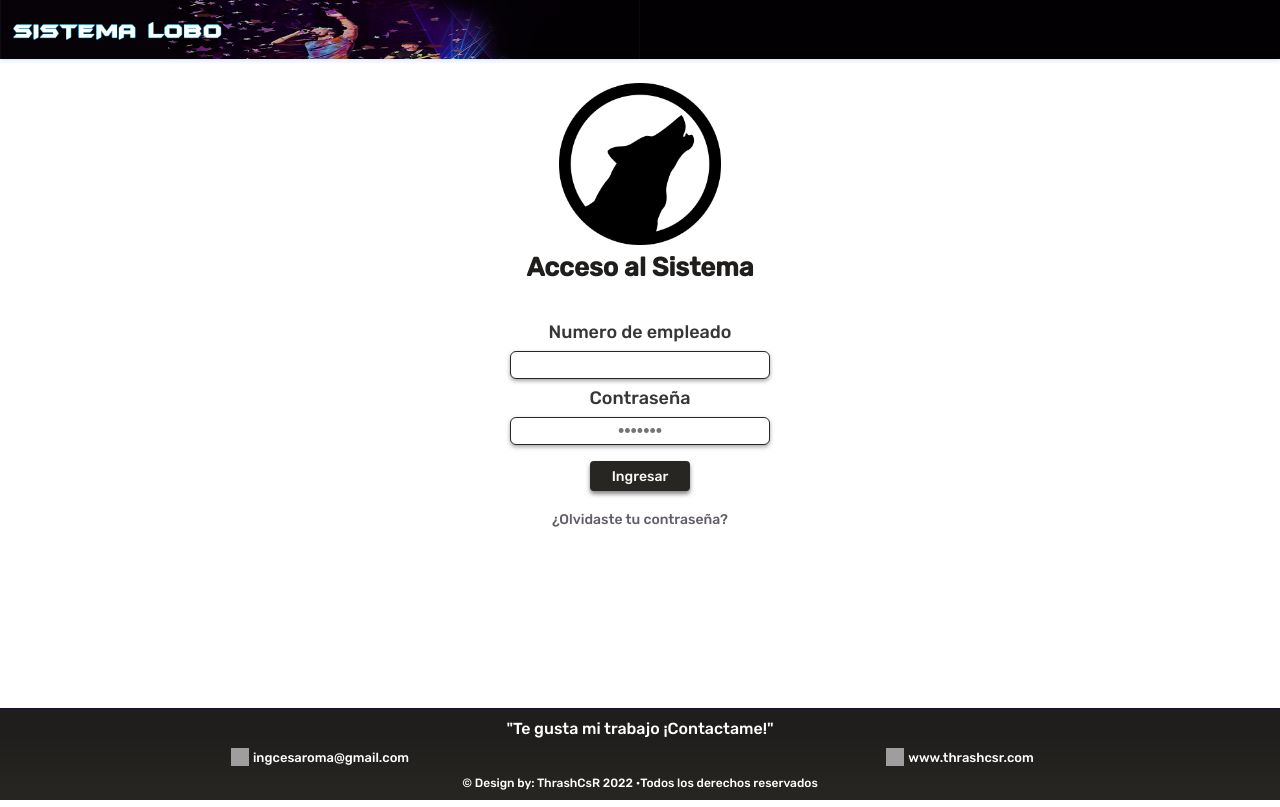
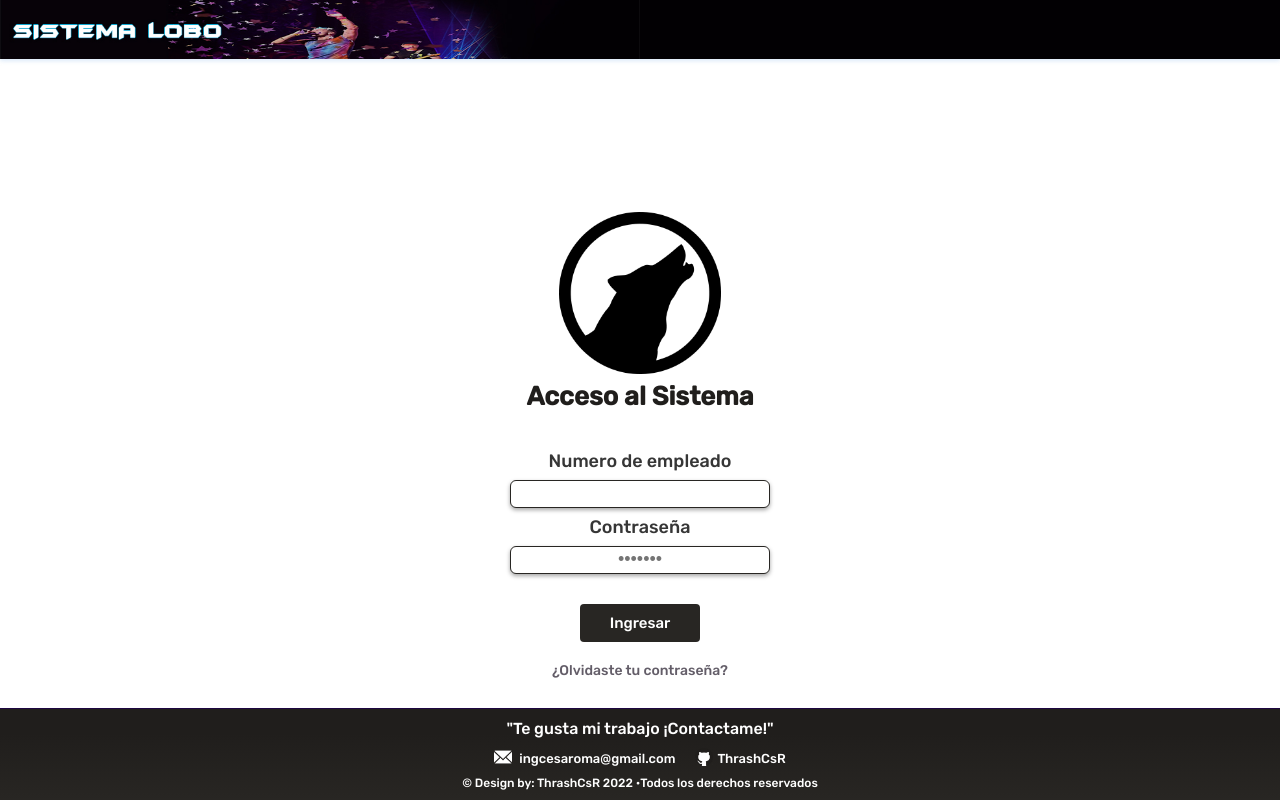
Before and after one commit to ThrashCsR/Sistema-Lobo, a plain HTML site: page login.html in a window 1280 px wide. Drawn offline with Linux system fonts and the light colour scheme; grey boxes are pictures that could not be loaded.

Commit message:
Version 1.2
Ligeras modificaciones en iconos y botones

```diff
--- a/formulario.css
+++ b/formulario.css
@@ -72,6 +72,7 @@ main{
     flex-direction: column;
     font-size: 1.5rem;
     margin-top: 20px;
+	margin-bottom: 20px;
 }
 
 .form-box{
@@ -130,14 +131,13 @@ main{
     margin-top: 10px;
     margin-bottom: 10px;
     background-color: var(--soft-blue);
-
     border: none;
     border-radius: 4px;
     text-align: center;
 
 }
 
-button{
+.button{
 	width: auto;
 	height:30px;
 	margin: 20px 10px 10px 10px ;
@@ -146,20 +146,16 @@ button{
 	border: none;
 	border-radius: 4px;
 	box-shadow: 0px 3px 4px rgba(48, 44, 44, 0.582);
-}
-
-button a{
-
 	font-size: 1.4rem;
 	font-weight: 500;
 	color: var(--off-white);
 	text-decoration:none ;
+	cursor: pointer;
 }
 
-button:hover{
-	cursor: pointer;
+
+.button:hover{
 	background-color: var(--warm-black);
-
 }
 
 footer{
@@ -194,12 +190,28 @@ footer{
 }
 
 .contact{
+	display: flex;
+	align-items: center;
+	justify-content: center;
+	margin-top: 20px;
 
-	display:flex;
-	margin-top:20px;
+}
+.contact p, a{
+	justify-self: center;
+	font-size: 1.3rem;
+	color: var(--just-white);
+	text-decoration:none;
+
 }
 
-.contact img{
+.contact-social{
+	display:inline-block ;
+	margin-left: 10px;
+	margin-right: 10px;
+
+}
+
+.contact-social img{
 
 	background-position: center;
 	background-repeat: no-repeat;
@@ -209,27 +221,3 @@ footer{
 	vertical-align: bottom;
 	margin-right:4px;
 }
-
-.contact-right{
-	display:flex ;
-	width: 50%;
-	align-items:center ;
-	justify-content: center;
-
-}
-
-.contact-left{
-	display:flex ;
-	width: 50%;
-	align-items:center ;
-	justify-content: center;
-}
-
-
-
-.contact p{
-	justify-self: center;
-	font-size: 1.3rem;
-	color: var(--just-white);
-
-}
--- a/home.css
+++ b/home.css
@@ -241,12 +241,28 @@ footer{
 }
 
 .contact{
+	display: flex;
+	align-items: center;
+	justify-content: center;
+	margin-top: 20px;
 
-	display:flex;
-	margin-top:20px;
+}
+.contact p, a{
+	justify-self: center;
+	font-size: 1.3rem;
+	color: var(--just-white);
+	text-decoration:none;
+
 }
 
-.contact img{
+.contact-social{
+	display:inline-block ;
+	margin-left: 10px;
+	margin-right: 10px;
+
+}
+
+.contact-social img{
 
 	background-position: center;
 	background-repeat: no-repeat;
@@ -256,32 +272,6 @@ footer{
 	vertical-align: bottom;
 	margin-right:4px;
 }
-
-.contact-right{
-	display:flex ;
-	width: 50%;
-	align-items:center ;
-	justify-content: center;
-
-}
-
-.contact-left{
-	display:flex ;
-	width: 50%;
-	align-items:center ;
-	justify-content: center;
-}
-
-
-
-.contact p{
-	justify-self: center;
-	font-size: 1.3rem;
-	color: var(--just-white);
-
-}
-
-
 
 @media (min-width: 880px) {
 
--- a/login.html
+++ b/login.html
@@ -17,7 +17,6 @@
             <img src="imagenes/BannerEventosSistema-desktop.jpg" alt="Banner sistema integra">
     </header>
     <main>
-        <section class="main-login">
         <div class="login">
             <a href="index.html"><img src="imagenes/wolf_emblem.png" alt="logo lobo"></a>
             <h1>Acceso al Sistema</h1>
@@ -29,24 +28,20 @@
                 <label for="password" class="label">Contraseña</label>
                 <input type="password" placeholder="•••••••"  required >
                 <a href="Home.html">Ingresar</a>
-                    <label>¿Olvidaste tu contraseña?</label>
+                <p>¿Olvidaste tu contraseña?</p>
             </form>
         </div>
-        </section>
     </main>
     <footer>
         <div class="footer">
             <p>"Te gusta mi trabajo ¡Contactame!"</p>
         </div>
         <div class="contact">
-            <div class="contact-right">
-                <img src="https://icones.pro/wp-content/uploads/2021/05/icones-de-messagerie-noires.png" alt="">
-                <p>ingcesaroma@gmail.com</p>
+            <div class="contact-social">
+                <p><img src="iconos/mail.png" alt="correo">  ingcesaroma@gmail.com</p>
             </div>
-
-            <div class="contact-left">
-                <img src="https://licenciatura.iconos.edu.mx/P_I/2021-1/cartel/pedro/images/klipartz.com.png" alt="">
-                <p>www.thrashcsr.com</p>
+            <div class="contact-social">
+                <a href="https://github.com/ThrashCsR"><img src="iconos/git.png" alt="Github">ThrashCsR</a>
             </div>
         </div>
         <div class="by">
--- a/loginmobile.css
+++ b/loginmobile.css
@@ -32,6 +32,92 @@ header img{
 	width:100%;
 	min-width: 320px;
 	height: auto;
+}
+
+main{
+	display: flex;
+	flex-direction: column;
+	align-items: center;
+	justify-content: center;
+    width: 100%;
+    min-width: 320px;
+	height: auto;
+}
+
+.login{
+	display: flex;
+	flex-direction: column;
+	align-items: center;
+	justify-content: center;
+}
+
+.login img{
+	margin-top: 20px;
+	width: 120px;
+	height: 120px;
+}
+
+h1{
+	font-weight: bold;
+    font-size: 1.8rem;
+    color: var(--warm-black);
+}
+
+.form{
+    display: flex;
+	flex-direction: column;
+	align-items: center;
+	justify-content: center;
+    margin-top: 30px;
+
+}
+
+.form label{
+    font-size: 1.5rem;
+	font-weight: 500;
+    color: rgb(54, 54, 54);
+    margin-top:8px;
+    margin-bottom:8px;
+}
+
+.form p{
+    font-size: 1.4rem;
+    color:rgba(72, 65, 78, 0.856);
+    margin-top:20px;
+
+}
+
+.form input{
+    font-size: 1.4rem;
+    color: rgb(54, 54, 54);
+    border: 1px solid  var(--black);
+    box-shadow: 0px 2px 4px rgba(3, 3, 3, 0.356);
+    border-radius: 6px;
+	width: auto;
+    height: 24px;
+    padding: 6px;
+    text-align: center;
+
+}
+
+.form a{
+    font-size: 1.5rem;
+    text-decoration: none;
+    text-align: center;
+    color: var(--just-white);
+    width: 120px;
+    height: auto;
+    margin-top: 30px;
+    background-color:var(--black);
+    padding: 10px;
+    border-radius: 4px;
+    justify-self: center;
+	cursor: pointer;
+
+}
+
+.form a:hover{
+    color:var(--soft-blue);
 }
 
 footer{
@@ -83,121 +169,34 @@ footer{
 }
 
 .contact{
+	display: flex;
+	align-items: center;
+	justify-content: center;
+	margin-top: 20px;
 
-	display:flex;
-	margin-top:20px;
 }
-
-.contact-right{
-	display:flex ;
-	width: 50%;
-	align-items:center ;
-	justify-content: center;
+.contact p, a{
+	justify-self: center;
+	font-size: 1.3rem;
+	color: var(--just-white);
+	text-decoration:none;
 
 }
 
-.contact-left{
-	display:flex ;
-	width: 50%;
-	align-items:center ;
-	justify-content: center;
-}
-
-
-
-.contact p{
-	justify-self: center;
-	font-size: 1.3rem;
-	color: var(--just-white);
+.contact-social{
+	display:inline-block ;
+	margin-left: 10px;
+	margin-right: 10px;
 
 }
 
-.main-login{
+.contact-social img{
 
-    width: 100%;
-    min-width: 320px;
-    height:80vh;
-	padding-bottom: 20px;
+	background-position: center;
+	background-repeat: no-repeat;
+	background-size:cover;
+	width: 18px;
+	height: 18px;
+	vertical-align: bottom;
+	margin-right:4px;
 }
-
-.login{
-	display: flex;
-	flex-direction: column;
-	align-items: center;
-	justify-content: center;
-
-}
-
-.login img{
-	margin-top: 20px;
-	width: 120px;
-	height: 120px;
-}
-
-h1{
-	font-weight: bold;
-    font-size: 1.8rem;
-    color: var(--warm-black);
-}
-
-.form{
-    display: flex;
-	flex-direction: column;
-	align-items: center;
-	justify-content: center;
-    margin-top: 30px;
-
-}
-
-.form label{
-    font-size: 1.5rem;
-	font-weight: 500;
-    color: rgb(54, 54, 54);
-    margin-top:8px;
-    margin-bottom:8px;
-}
-
-.form label:last-child{
-    font-size: 1.4rem;
-    color:rgba(72, 65, 78, 0.856);
-    margin-top:20px;
-
-}
-
-.form input{
-    font-size: 1.4rem;
-    color: rgb(54, 54, 54);
-    border: 1px solid  var(--black);
-    box-shadow: 0px 2px 4px rgba(3, 3, 3, 0.356);
-    border-radius: 6px;
-	width: auto;
-    height: 24px;
-    padding: 6px;
-    text-align: center;
-
-}
-
-.form a{
-	display: flex;
-	align-items: center;
-	justify-content: center;
-	text-decoration: none;
-    margin-top: 16px;
-    width: 100px;
-    height: 30px;
-    border-radius: 4px;
-    border: none;
-    box-shadow: 0px 3px 4px rgba(48, 44, 44, 0.582);
-    font-size: 1.4rem;
-    font-weight: 500;
-    cursor: pointer;
-    color: var(--off-white);
-    background-color: var(--black);
-
-}
-
-
-
-.form button:hover{
-    color:var(--soft-blue);
-}
--- a/mobile.css
+++ b/mobile.css
@@ -124,12 +124,30 @@ footer{
 }
 
 .contact{
+	display: flex;
+	align-items: center;
+	justify-content: center;
+	margin-top: 20px;
 
-	display:flex;
-	margin-top:20px;
 }
 
-.contact img{
+.contact-social{
+	display:inline-block ;
+	margin-left: 10px;
+	margin-right: 10px;
+
+}
+
+
+.contact p, a{
+	justify-self: center;
+	font-size: 1.3rem;
+	color: var(--just-white);
+	text-decoration:none;
+
+}
+
+.contact-social img{
 
 	background-position: center;
 	background-repeat: no-repeat;
@@ -138,30 +156,6 @@ footer{
 	height: 18px;
 	vertical-align: bottom;
 	margin-right:4px;
-}
-
-.contact-right{
-	display:flex ;
-	width: 50%;
-	align-items:center ;
-	justify-content: center;
-
-}
-
-.contact-left{
-	display:flex ;
-	width: 50%;
-	align-items:center ;
-	justify-content: center;
-}
-
-
-
-.contact p{
-	justify-self: center;
-	font-size: 1.3rem;
-	color: var(--just-white);
-
 }
 
 
--- a/vacantes.css
+++ b/vacantes.css
@@ -94,8 +94,9 @@ main{
     color: var(--off-white);
 }
 
-button{
+.button{
 	align-self: center;
+	text-align: center;
 	width: 160px;
 	height:30px;
 	margin: 20px 10px 10px 10px ;
@@ -108,12 +109,11 @@ button{
     cursor: pointer;
     color: var(--off-white);
     background-color: var(--black);
-
 }
 
 
 .form button:hover{
-    color:var(--soft-blue);
+    color:var(--warm-black);
 }
 
 
@@ -151,9 +151,29 @@ footer{
 	color: var(--just-white);
 }
 
+.contact{
+	display: flex;
+	align-items: center;
+	justify-content: center;
+	margin-top: 20px;
 
+}
+.contact p, a{
+	justify-self: center;
+	font-size: 1.3rem;
+	color: var(--just-white);
+	text-decoration:none;
 
-.contact img{
+}
+
+.contact-social{
+	display:inline-block ;
+	margin-left: 10px;
+	margin-right: 10px;
+
+}
+
+.contact-social img{
 
 	background-position: center;
 	background-repeat: no-repeat;
@@ -163,33 +183,3 @@ footer{
 	vertical-align: bottom;
 	margin-right:4px;
 }
-
-.contact{
-
-	display:flex;
-	margin-top:20px;
-}
-
-.contact-right{
-	display:flex ;
-	width: 50%;
-	align-items:center ;
-	justify-content: center;
-
-}
-
-.contact-left{
-	display:flex ;
-	width: 50%;
-	align-items:center ;
-	justify-content: center;
-}
-
-
-
-.contact p{
-	justify-self: center;
-	font-size: 1.3rem;
-	color: var(--just-white);
-
-}
```
Also changed, not shown: Confirmaciones.html (+4 -7 lines), Home.html (+11 -11 lines), formulario.html (+6 -9 lines), index.html (+4 -7 lines), privacidad.html (+8 -10 lines), vacantes.html (+8 -11 lines), Mensaje.html (line endings or trailing spaces), iconos/git.png (added), iconos/mail.png (added), imagenes/vacante local crew.jpg (added), imagenes/vacante seguridad.jpeg (added), imagenes/vacante sistemas.jpg (added), imagenes/vacante stage.jpg (added), imagenes/vacante taquilla.jpg (added). Lines whose indentation alone changed are shown as unchanged.
